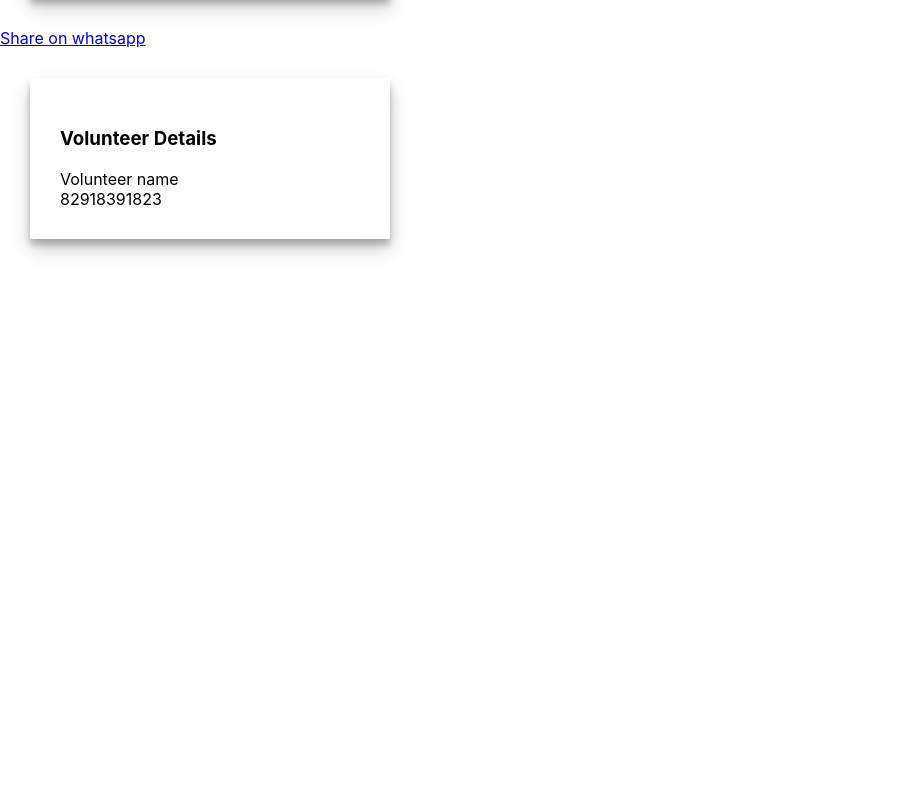
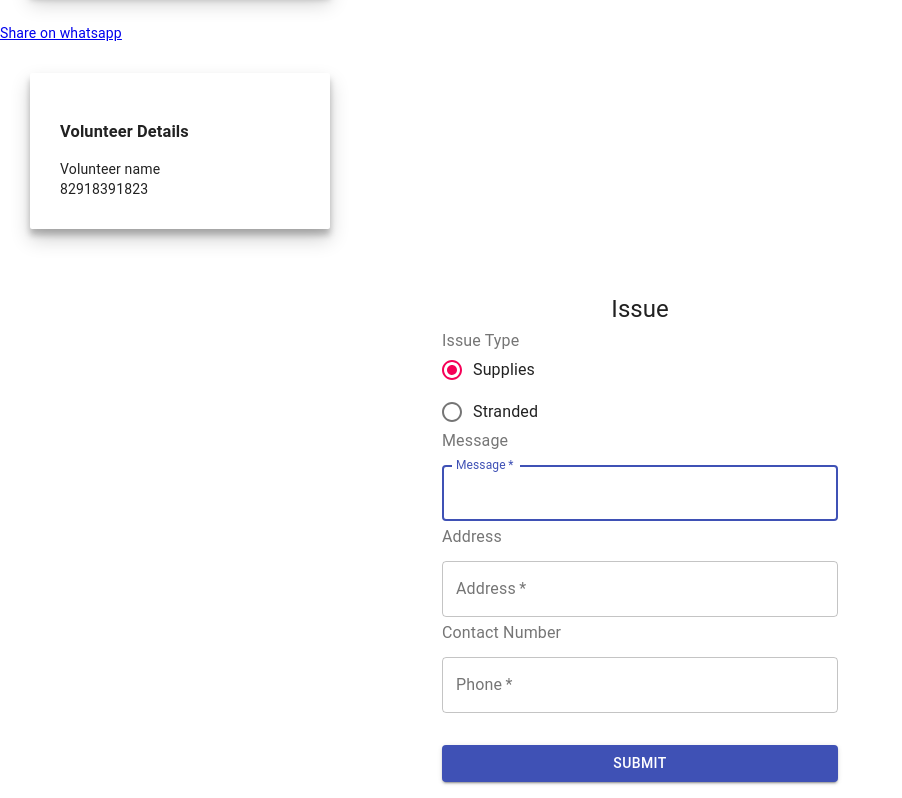
Before and after one commit to extrasalt/catamaran, a React (Create React App) app: page / in a window 1280 px wide. Shown: the part 294-1092 px from the top of the page, without its empty margins (0-902 px from the left). Before the commit the page ends 800 px from the top, so only its background shows below. Built offline with nearby package versions, Linux system fonts and the light colour scheme.

Commit message:
Adding Issue form

```diff
--- a/package.json
+++ b/package.json
@@ -3,12 +3,14 @@
   "version": "0.1.0",
   "private": true,
   "dependencies": {
+    "@material-ui/core": "^4.5.0",
+    "@material-ui/icons": "^4.4.3",
     "react": "^16.10.2",
     "react-dom": "^16.10.2",
     "react-scripts": "3.2.0"
   },
   "scripts": {
-    "start": "react-scripts start",
+    "start": "HOST=127.0.0.1 react-scripts start",
     "build": "react-scripts build",
     "test": "react-scripts test",
     "eject": "react-scripts eject"
--- a/src/App.css
+++ b/src/App.css
@@ -1,7 +1,3 @@
-/* .App {
-  text-align: center;
-}
-
 .App-logo {
   height: 40vmin;
 }
--- a/src/App.js
+++ b/src/App.js
@@ -1,8 +1,8 @@
 import React from "react";
 import logo from "./logo.svg";
-
 import "./App.css";
 import DetailedView from "./DetailedView.js";
+import IssueForm from "./forms/IssueForm";
 
 function Nav() {
   var style = {
@@ -19,6 +19,7 @@ function App() {
     <div className="App">
       <Nav />
       <DetailedView />
+      <IssueForm />
     </div>
   );
 }
--- /dev/null
+++ b/src/forms/IssueForm.js
@@ -0,0 +1,100 @@
+import React, { useState } from 'react';
+import Button from '@material-ui/core/Button';
+import CssBaseline from '@material-ui/core/CssBaseline';
+import TextField from '@material-ui/core/TextField';
+import RadioGroup from '@material-ui/core/RadioGroup';
+import Radio from '@material-ui/core/Radio';
+import FormControlLabel from '@material-ui/core/FormControlLabel';
+import FormLabel from '@material-ui/core/FormLabel';
+import Typography from '@material-ui/core/Typography';
+import { makeStyles } from '@material-ui/core/styles';
+import Container from '@material-ui/core/Container';
+
+const useStyles = makeStyles(theme => ({
+  '@global': {
+    body: {
+      backgroundColor: theme.palette.common.white,
+    },
+  },
+  paper: {
+    marginTop: theme.spacing(8),
+    display: 'flex',
+    flexDirection: 'column',
+    alignItems: 'center',
+  },
+  form: {
+    width: '100%',
+    marginTop: theme.spacing(1),
+  },
+  submit: {
+    margin: theme.spacing(3, 0, 2),
+  },
+}));
+
+export default function IssueForm() {
+  const classes = useStyles();
+  const [issueType, setIssueType] = useState('supplies');
+  const handleChange = event => {
+    setIssueType(event.target.value);
+  };
+
+  return (
+    <Container component="main" maxWidth="xs">
+      <CssBaseline />
+      <div className={classes.paper}>
+        <Typography component="h1" variant="h5">
+          Issue
+        </Typography>
+        <form className={classes.form} method="POST" action="http://localhost:8000">
+          <FormLabel component="legend">Issue Type</FormLabel>
+          <RadioGroup horizontal onChange={handleChange} value={issueType}>
+            <FormControlLabel value="supplies" control={<Radio />} label="Supplies" />
+            <FormControlLabel value="stranded" control={<Radio />} label="Stranded" />
+          </RadioGroup>
+          <FormLabel component="legend">Message</FormLabel>
+          <TextField
+            variant="outlined"
+            margin="normal"
+            required
+            fullWidth
+            id="message"
+            label="Message"
+            name="message"
+            autoFocus
+            multiline
+          />
+          <FormLabel component="legend">Address</FormLabel>
+          <TextField
+            variant="outlined"
+            margin="normal"
+            required
+            fullWidth
+            name="address"
+            label="Address"
+            id="address"
+            multiline
+          />
+          <FormLabel component="legend">Contact Number</FormLabel>
+          <TextField
+            variant="outlined"
+            margin="normal"
+            required
+            fullWidth
+            name="phone"
+            label="Phone"
+            id="phone"
+          />
+          <Button
+            type="submit"
+            fullWidth
+            variant="contained"
+            color="primary"
+            className={classes.submit}
+          >
+            Submit
+          </Button>
+        </form>
+      </div>
+    </Container>
+  );
+}
```
